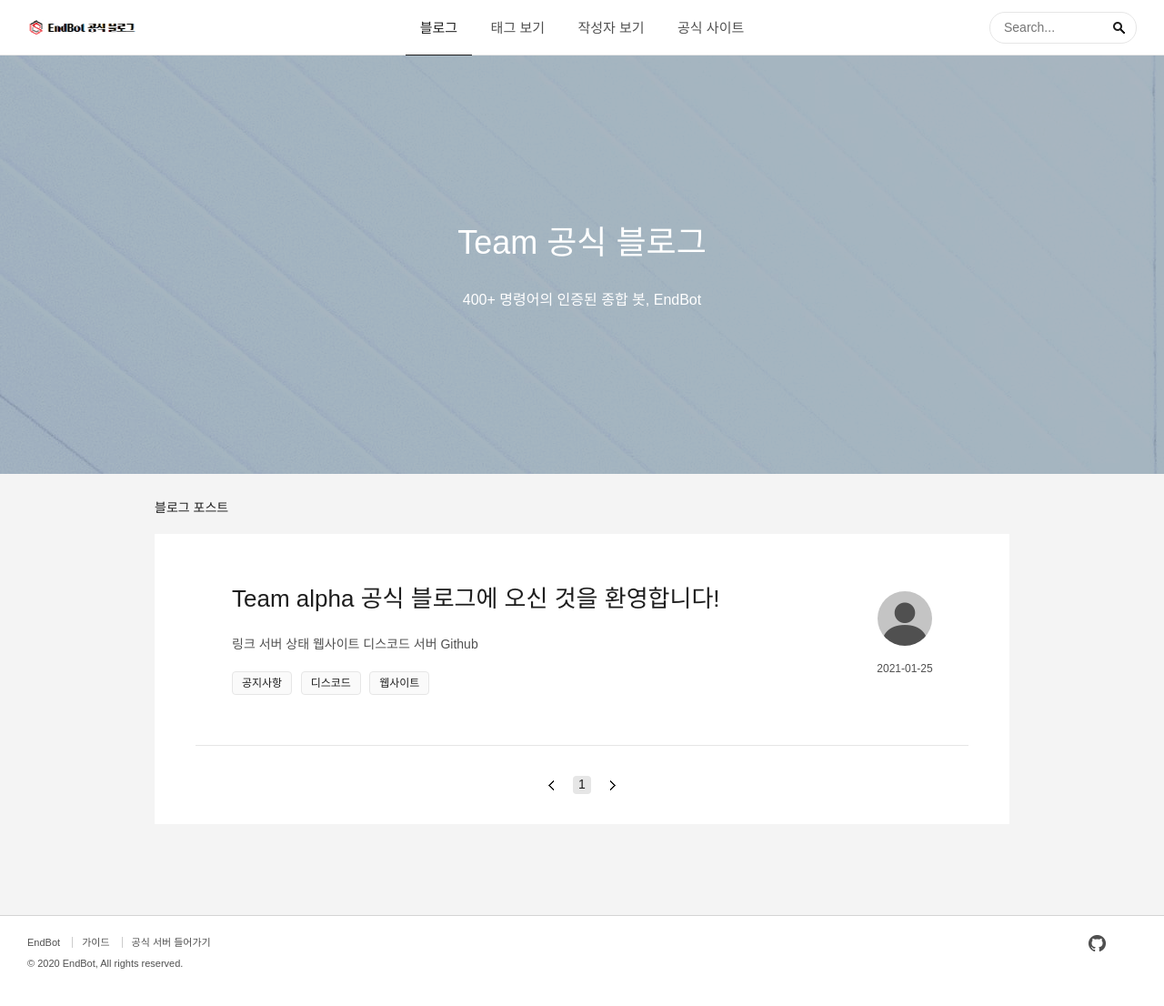
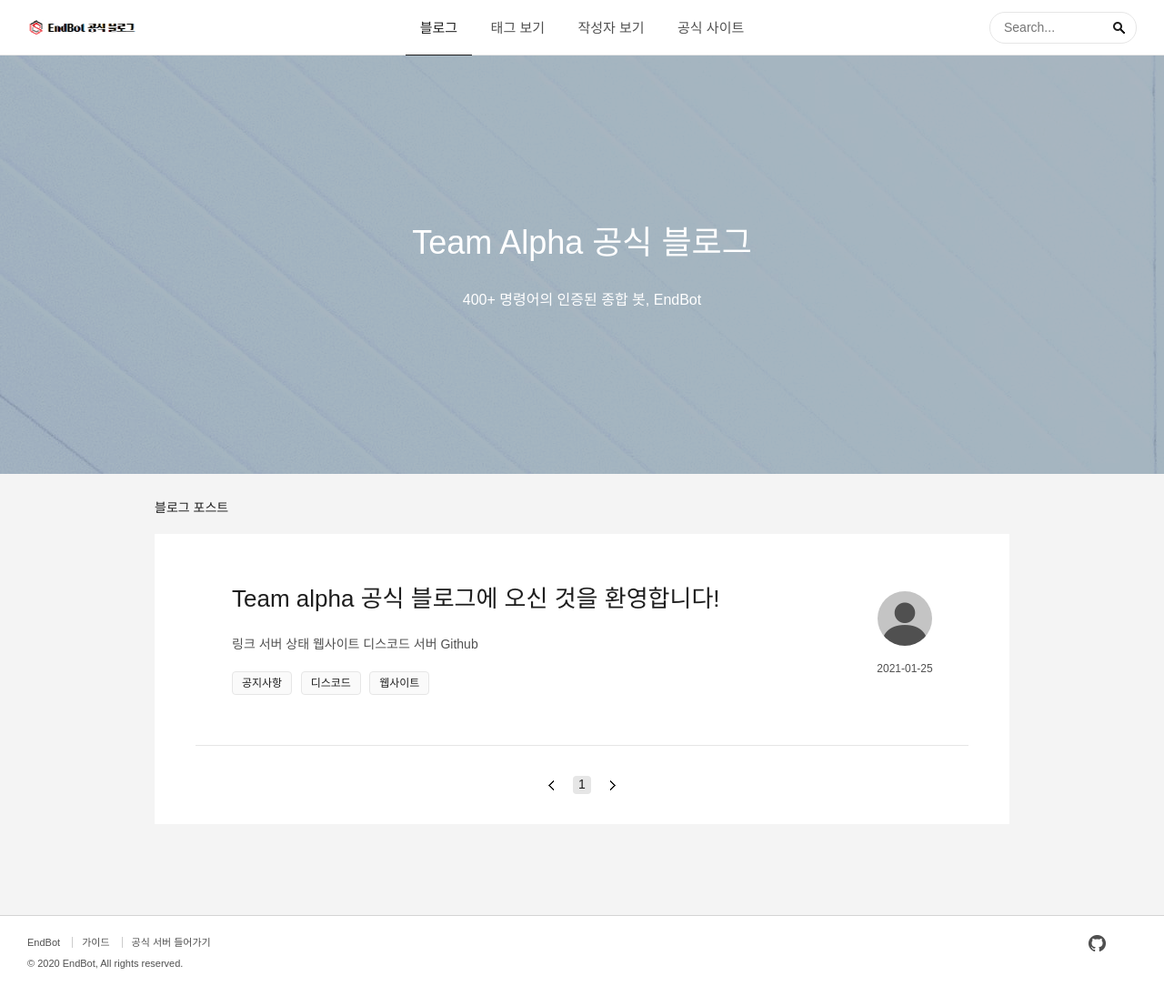
Before and after one commit to team-alpha-kr/Blog, a Jekyll site: the page built from index.html, in a window 1280 px wide. Shown: the whole page at 91% size. Built offline with Jekyll 4.4.1, drawn with Linux system fonts in a browser that asks for light colours; some web fonts are replaced; the list of posts is cut into pages by our own code.

Commit message:
Update _config.yml

```diff
--- a/_config.yml
+++ b/_config.yml
@@ -1,4 +1,4 @@
-title: Team 공식 블로그
+title: Team Alpha 공식 블로그
 email: teamalpha2020kr@gmail.com
 description: 400+ 명령어의 인증된 종합 봇, EndBot
 baseurl: ''
```
